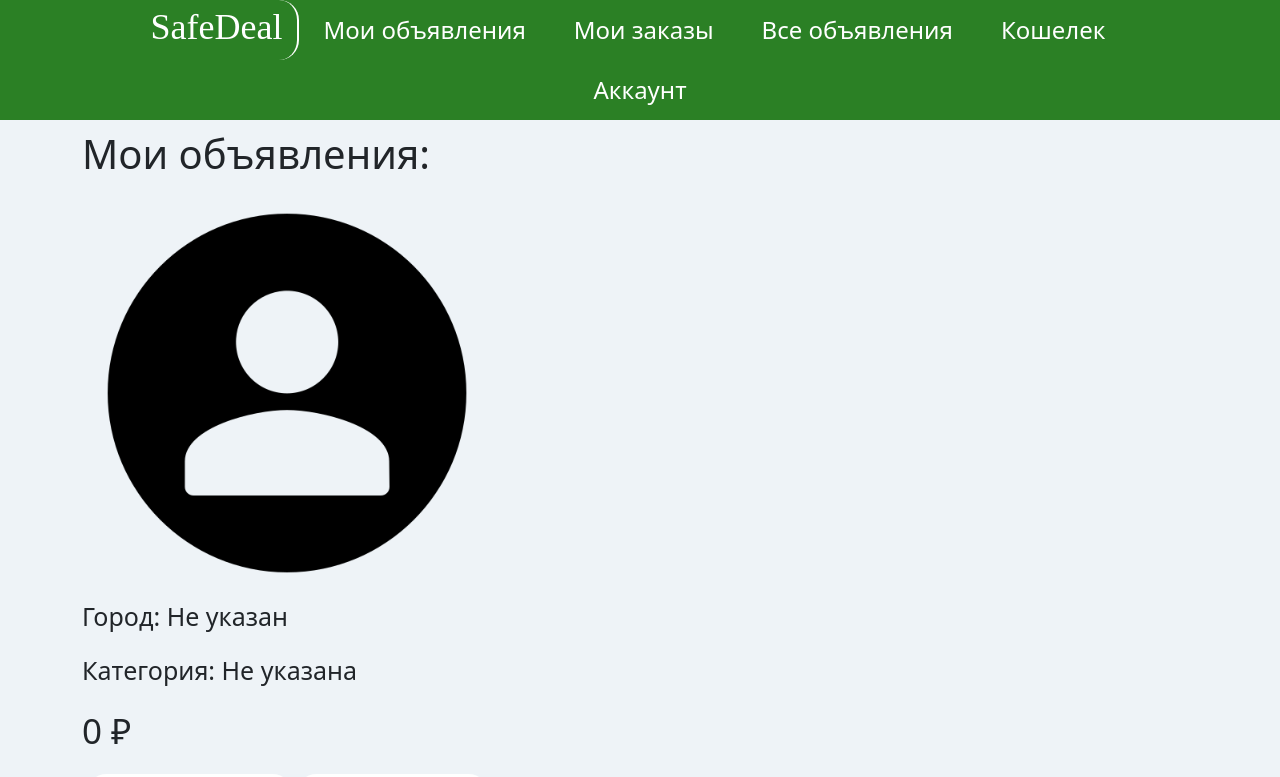
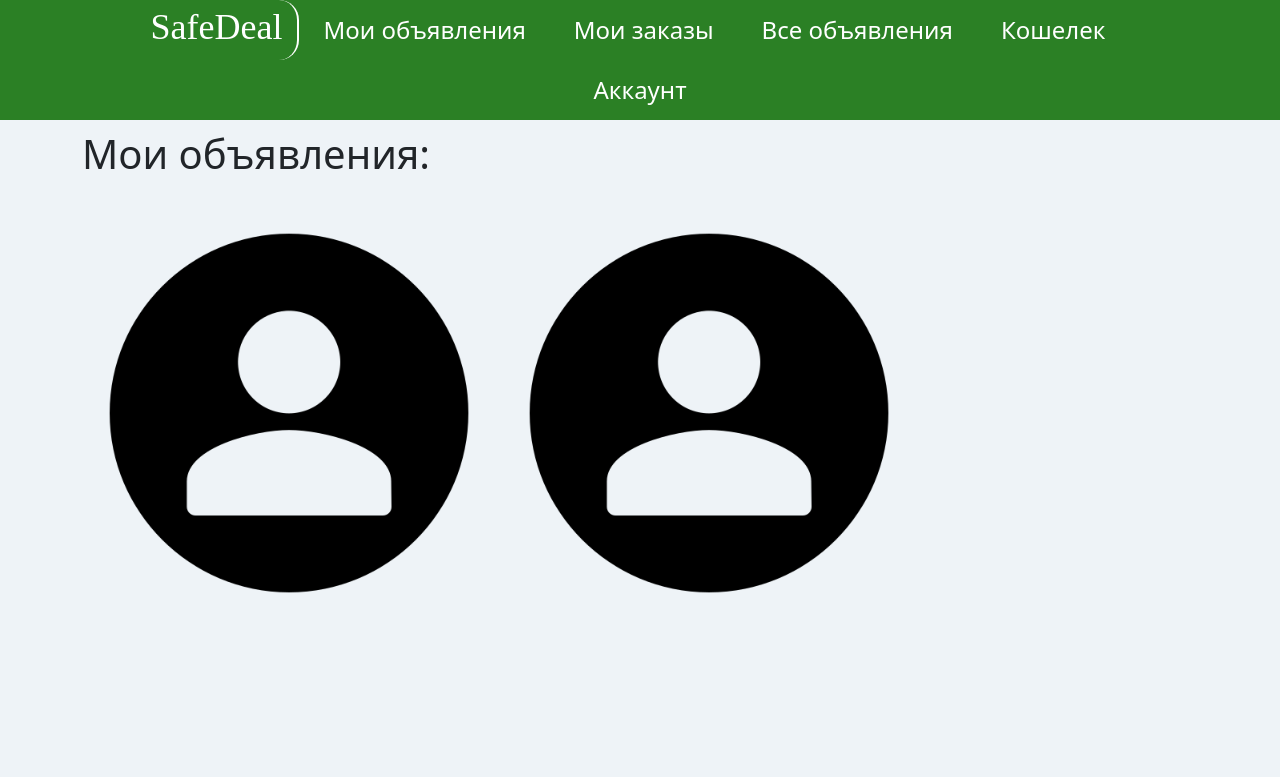
Before and after one commit to Tedilbaev/Frontend, a Vue app: page /myadinfo/1 in a window 1280 px wide. Shown: the top 777 px of the page. Built offline with nearby package versions, Linux system fonts and the light colour scheme; no server answers; what vue-easy-lightbox would draw is missing.

Commit message:
альбомчик

```diff
--- a/src/views/MyAdInfo.vue
+++ b/src/views/MyAdInfo.vue
@@ -117,6 +117,7 @@
           <h1 class="head">Мои объявления:</h1>
           <h2 class="head">{{ ad.title }}</h2>
           <!-- <div style="width: 100%; border-radius: 10px; border: 1px solid #2b8025; height: 450px"> -->
+            <div class="carousel">
             <img
               v-if="ad.photo"
               :src="checkPhoto(ad.photo)"
@@ -124,9 +125,7 @@
               alt="Фото объявления"
               @click="showLightbox(ad.photo)"
               style="
-              object-fit: fill;
-              max-width: 80%;
-              max-height: 50%;
+                object-fit: cover;
                 border-radius: 10px;
                 border: 1px solid #2b8025;
               "
@@ -140,6 +139,50 @@
               @click="showLightbox(defaultImage)"
               alt="Фото по умолчанию"
             />
+            <img
+              v-if="ad.photo"
+              :src="checkPhoto(ad.photo)"
+              class="image-order"
+              alt="Фото объявления"
+              @click="showLightbox(ad.photo)"
+              style="
+                object-fit: cover;
+                border-radius: 10px;
+                border: 1px solid #2b8025;
+              "
+            />
+            <img
+              v-else
+              src="@/assets/images/default.png"
+              class="image-order"
+              width="410"
+              height="410"
+              @click="showLightbox(defaultImage)"
+              alt="Фото по умолчанию"
+            />
+            <img
+              v-if="ad.photo"
+              :src="checkPhoto(ad.photo)"
+              class="image-order"
+              alt="Фото объявления"
+              @click="showLightbox(ad.photo)"
+              style="
+                object-fit: cover;
+                border-radius: 10px;
+                border: 1px solid #2b8025;
+              "
+            />
+            <img
+              v-else
+              src="@/assets/images/default.png"
+              class="image-order"
+              width="410"
+              height="410"
+              @click="showLightbox(defaultImage)"
+              alt="Фото по умолчанию"
+            />
+
+          </div>
           <!-- </div> -->
           <p style="font-size: 25px; font-weight: 500">Город: {{ ad.location || 'Не указан' }}</p>
           <p style="font-size: 25px; font-weight: 500">
@@ -390,4 +433,23 @@ export default {
   max-height: 450px;
   object-fit: contain;
 }
+
+.carousel{
+  padding: 20px 2px 20px 2px;
+  height: 600px;
+  width: 100%;
+  overflow-x: scroll;
+  scroll-snap-type: x mandatory;
+  display: flex;
+  gap: 10px;
+  scroll-behavior: smooth;
+}
+
+.carousel > img {
+  scroll-snap-align: center;
+}
+
+.carousel::-webkit-scrollbar-track{
+  transform: translate(-10px, -100px);
+}
 </style>
```
Also changed, not shown: src/assets/effects.css (line endings or trailing spaces). Lines whose indentation alone changed are shown as unchanged.
